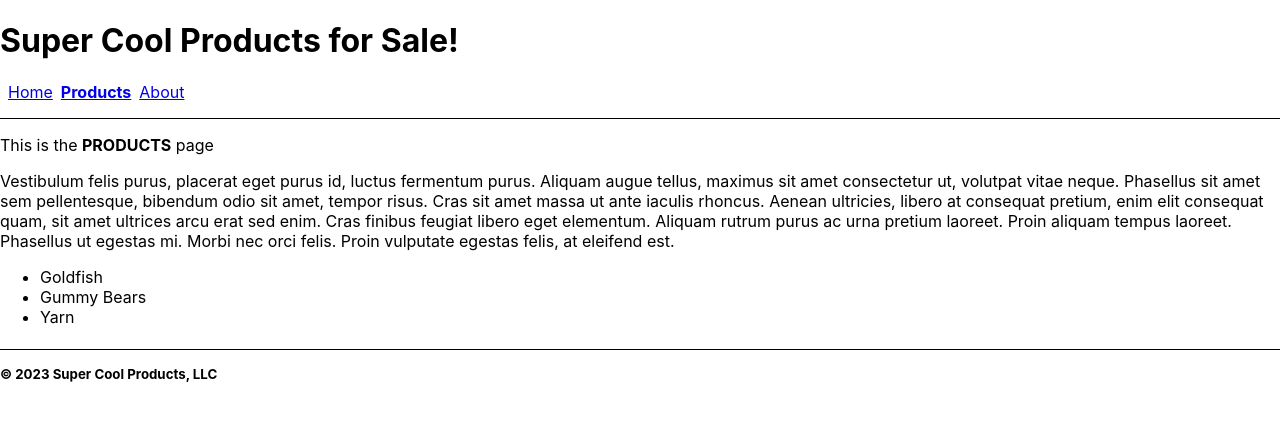
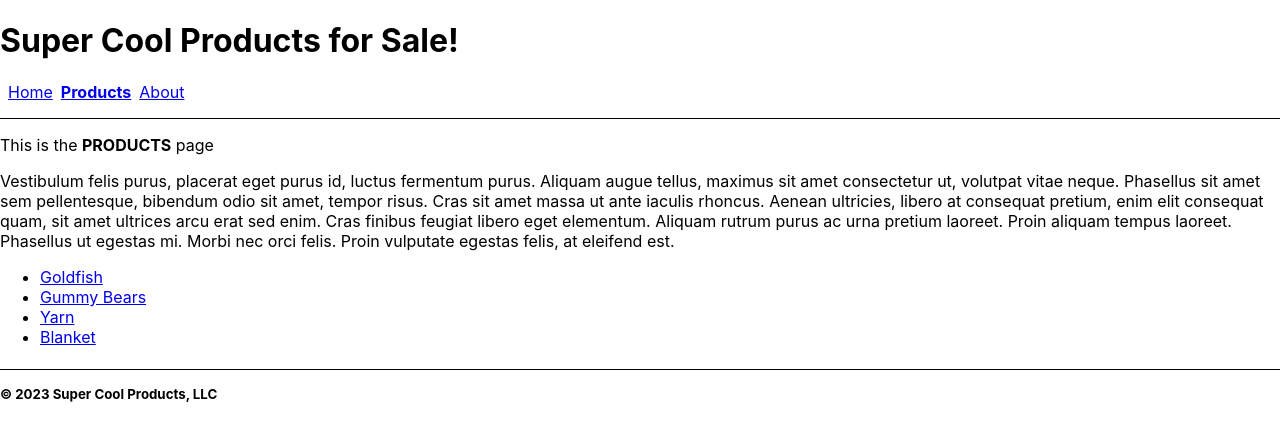
Before and after one commit to ScottWiniarski/react-router-demo, a React (Create React App) app: page /products in a window 1280 px wide. Shown: the top 440 px of the page. Built offline with nearby package versions, Linux system fonts and the light colour scheme.

Commit message:
Attaching router links to each product * Will affect the url in the search bar

```diff
--- a/src/App.js
+++ b/src/App.js
@@ -7,7 +7,8 @@
   const products = [
     { id: 1, name: 'Goldfish', price: 1.99 },
     { id: 2, name: 'Gummy Bears', price: 2.99 },
-    { id: 3, name: 'Yarn', price: 3.99 }
+    { id: 3, name: 'Yarn', price: 3.99 },
+    { id: 4, name:"Blanket", price: 4.99}
   ];
 
   const style = ({ isActive }) => ({
--- a/src/Components/Products.jsx
+++ b/src/Components/Products.jsx
@@ -1,3 +1,5 @@
+import { Link } from 'react-router-dom'
+
 function Products(props) {
     const { products } = props;
     return (
@@ -9,7 +11,7 @@
         <ul>
           { products.map(p =>
             <li key={p.id}>
-              { p.name }
+              <Link to={`/product/${p.id}`}>{p.name}</Link>
             </li>
           )}
         </ul>
```
